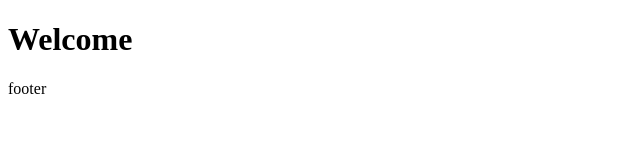
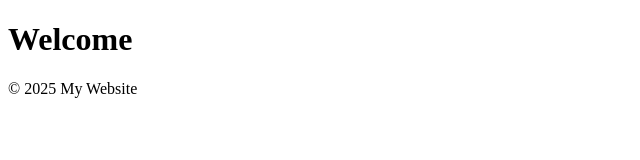
Before and after one commit to jayanthibs/version-control-simulation-Jayanthi, a plain HTML site: page index.html in a window 1280 px wide. Shown: the whole page, without its empty margins (0-640 px from the left). Drawn offline with Linux system fonts and the light colour scheme.

Commit message:
changed footer section

```diff
--- a/index.html
+++ b/index.html
@@ -8,7 +8,7 @@
 <body>
     <header><h1>Welcome</h1></header>
 
-    <footer>footer</footer>
+    <footer><p> &copy; 2025 My Website</p></footer>
 
 </body>
 </html>
```
